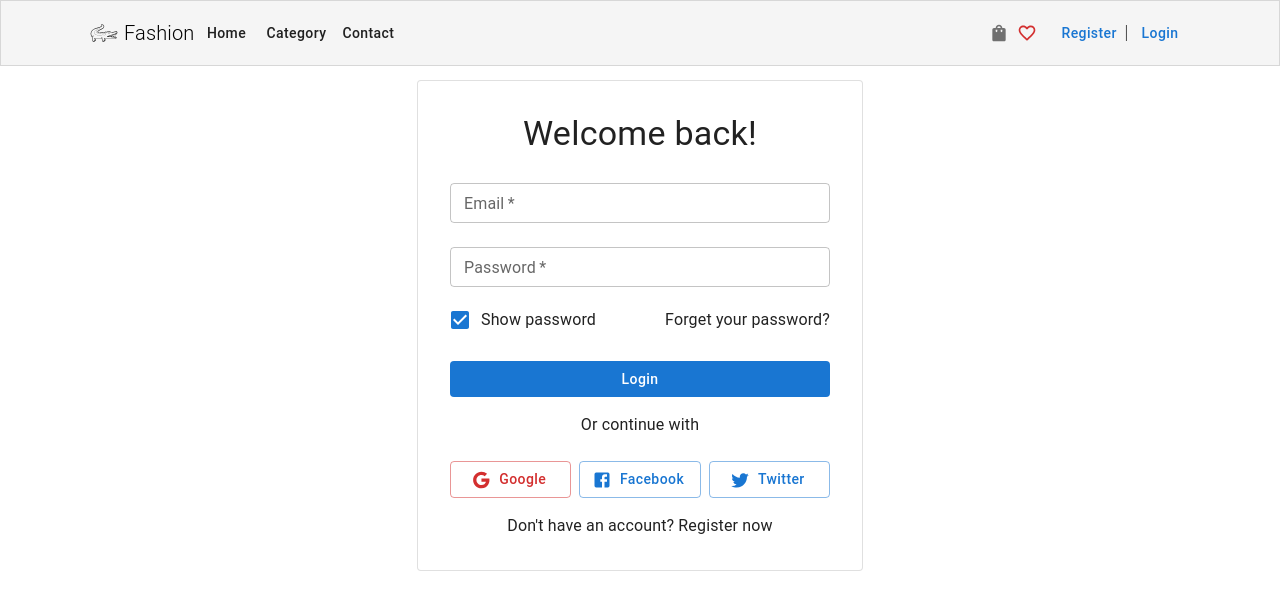
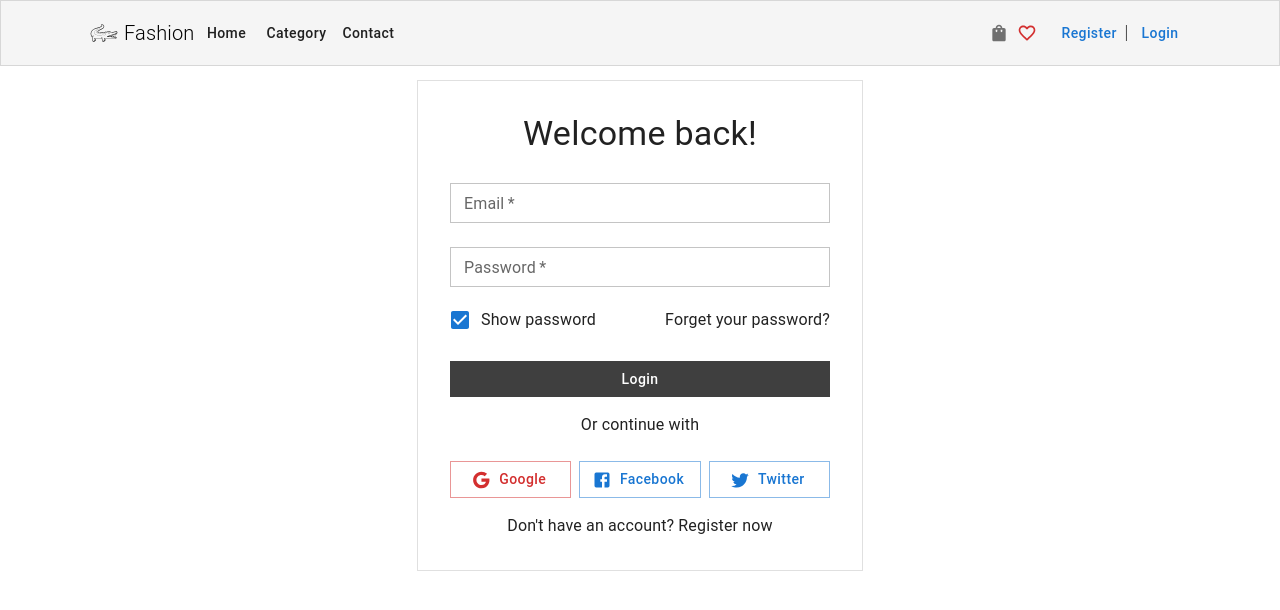
Before and after one commit to limbanga/shop, a React (Vite) app: page /login in a window 1280 px wide. Shown: the top 610 px of the page. Built offline with nearby package versions, Linux system fonts and the light colour scheme.

Commit message:
add  logout func, change login page

```diff
--- a/src/AppThemeProvider.jsx
+++ b/src/AppThemeProvider.jsx
@@ -21,6 +21,7 @@ export const AppThemeProvider = ({ children }) => {
     styleOverrides: {
       root: {
         textTransform: "none",
+        borderRadius: 0,
       },
     },
     variants: [
--- a/src/contexts/AuthenticationContext.jsx
+++ b/src/contexts/AuthenticationContext.jsx
@@ -26,7 +26,8 @@ const AuthenticationProvider = ({ children }) => {
   const logout = () => {
     // TODO: remove refreshToken from localStorage
     // localStorage.removeItem("accessToken");
-  }
+    setCurrentUser(null);
+  };
 
   return (
     <AuthenticationContext.Provider value={{ currentUser, loginAsync }}>
--- a/src/pages/auth/LoginPage.jsx
+++ b/src/pages/auth/LoginPage.jsx
@@ -40,6 +40,8 @@ const LoginPage = () => {
     console.log(currentUser);
   };
 
+  console.log("render" + currentUser);
+
   return (
     <>
       <Container maxWidth="sm" sx={{ mt: "5rem" }}>
@@ -49,7 +51,7 @@ const LoginPage = () => {
           onSubmit={handleSubmit(onLogin)}
           noValidate
           variant="outlined"
-          sx={{ width: "380px", m: "0 auto", p: "2rem" }}
+          sx={{ width: "380px", m: "0 auto", p: "2rem", borderRadius: 0 }}
         >
           <Typography variant="h4" textAlign="center" gutterBottom>
             Welcome back!
@@ -66,6 +68,7 @@ const LoginPage = () => {
             variant="outlined"
             margin="normal"
             size="small"
+            InputProps={{ sx: { borderRadius: 0 } }}
           />
           {/* Password */}
           <TextField
@@ -79,6 +82,7 @@ const LoginPage = () => {
             variant="outlined"
             margin="normal"
             size="small"
+            InputProps={{ sx: { borderRadius: 0 } }}
           />
           {/* ... */}
           <Box
@@ -107,6 +111,7 @@ const LoginPage = () => {
             type="submit"
             fullWidth
             variant="contained"
+            color="dark"
             disableElevation
             sx={{ mt: "1rem" }}
           >
```
